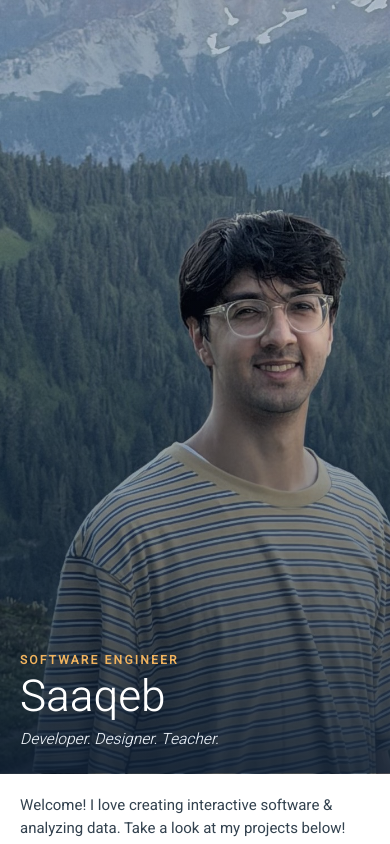
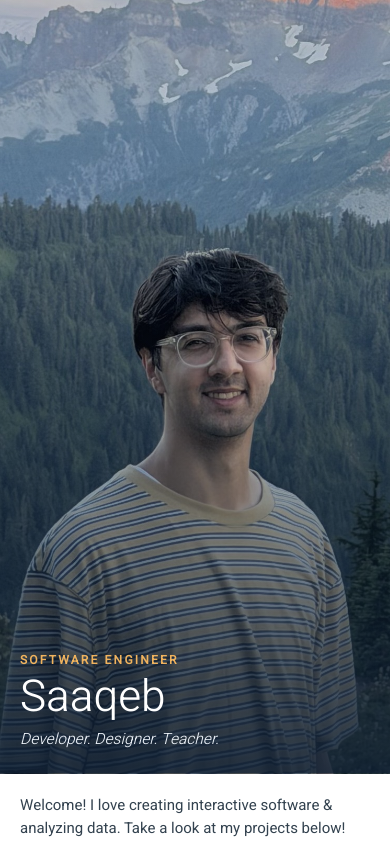
Before and after one commit to saaqebs/saaqebs.com, a React (Create React App) app: page / in a window 390 px wide. Shown: the top 844 px of the page. Built offline with nearby package versions, Linux system fonts and the light colour scheme.

Commit message:
Mobile hero v2: zoom out slightly (y 1700-3180), center head (position-x 33%)

```diff
--- a/src/pages/home/opening/styles/homepage.module.scss
+++ b/src/pages/home/opening/styles/homepage.module.scss
@@ -58,8 +58,8 @@
     min-height: 360px;
     width: 100%;
     background-image: linear-gradient(180deg, rgba(16, 32, 52, 0.12) 40%, rgba(16, 32, 52, 0.9) 100%), url("../images/hero-mobile.jpg");
-    background-position: center, 29% 50%;
-    background-position-x: center, 29%;
+    background-position: center, 33% 50%;
+    background-position-x: center, 33%;
     background-position-y: center, 50%;
   }
 
```
Also changed, not shown: src/pages/home/opening/images/hero-mobile.jpg.
